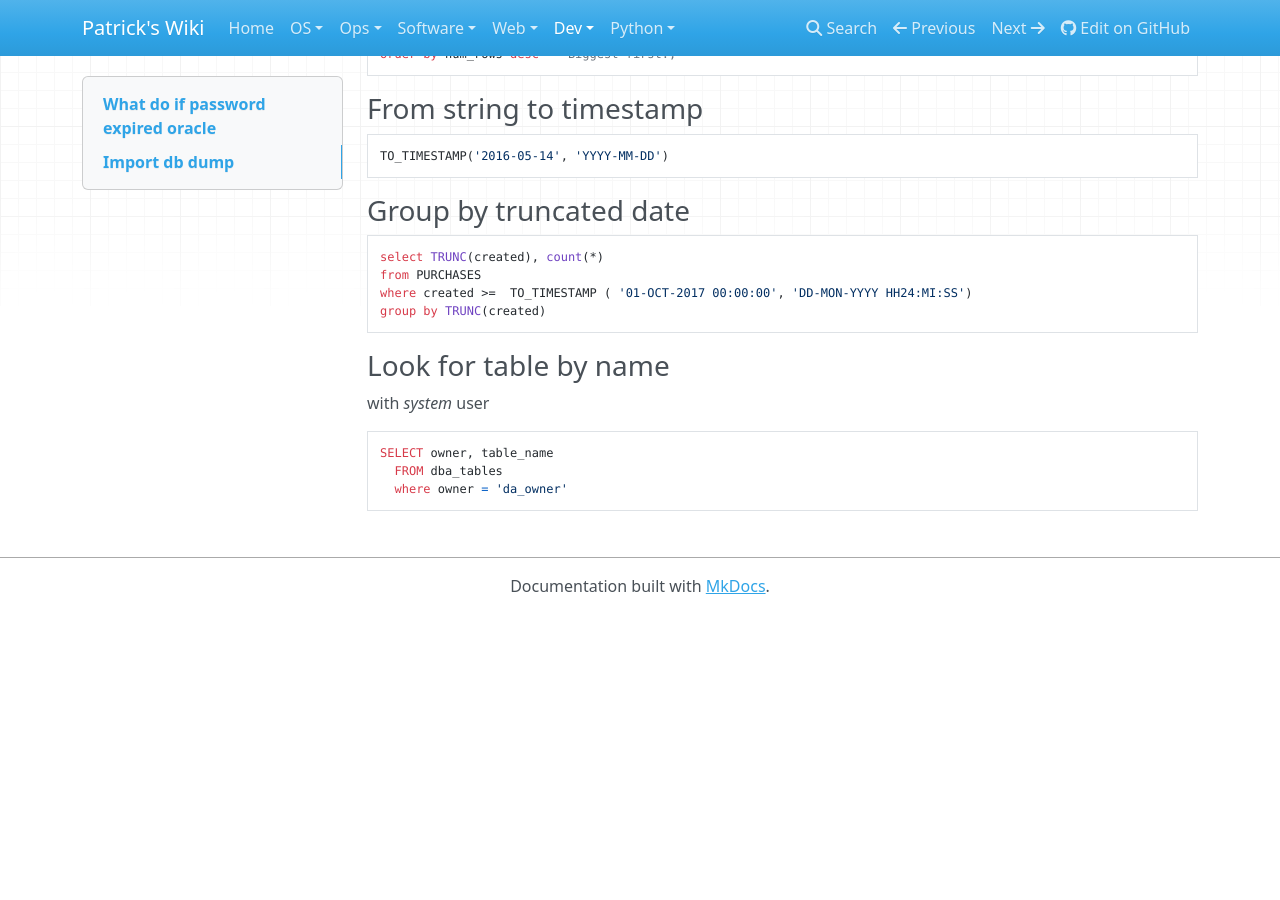
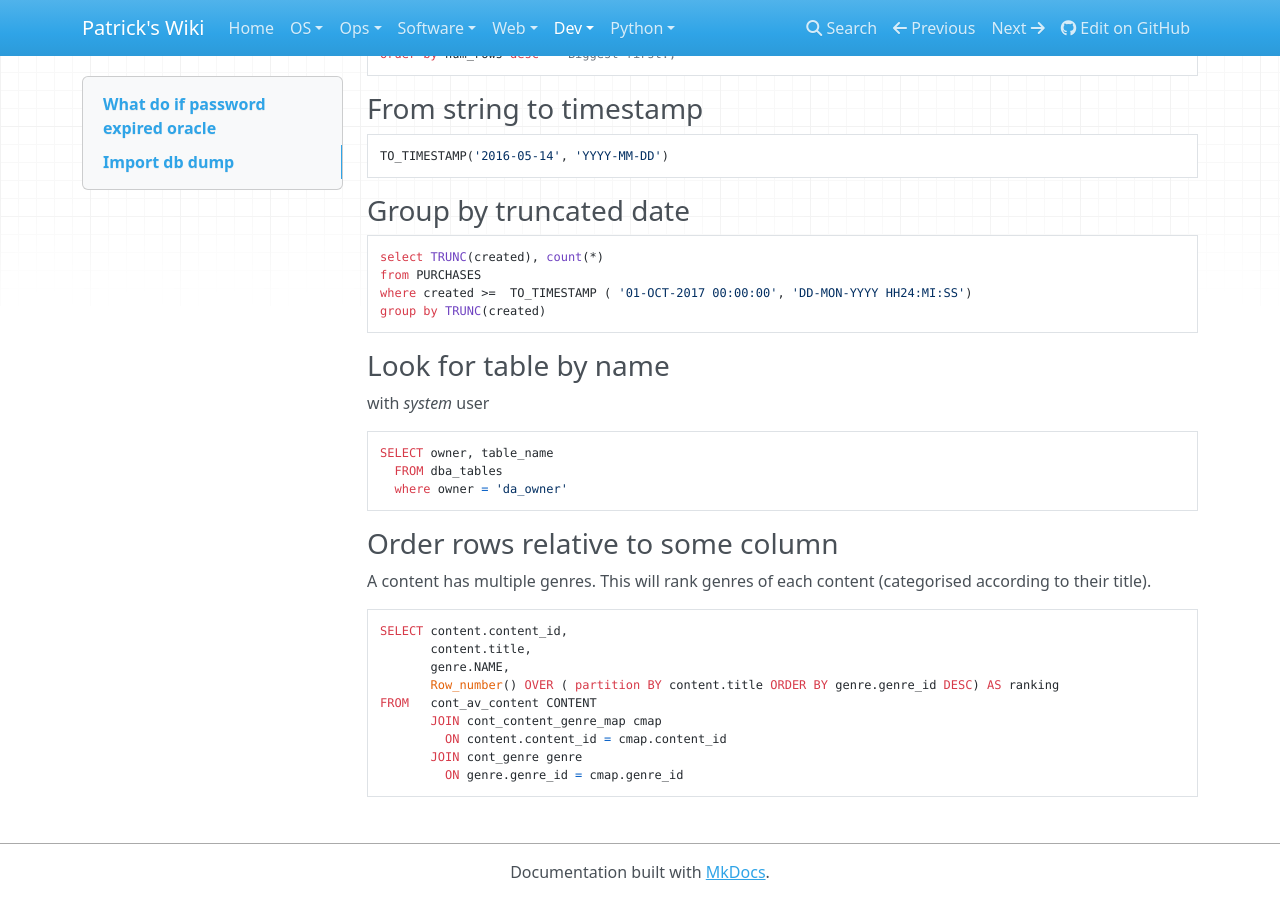
Before and after one commit to patsancu/wiki, an MkDocs documentation site: the page built from docs/dev/DB/Oracle.md, in a window 1280 px wide and 900 px high, scrolled down 2661 px. Built offline with MkDocs 1.6.1, drawn with Linux system fonts in a browser that asks for light colours; nearby versions of some CDN libraries; before the commit the page ends 3275 px from its top, so only the background shows below that.

Commit message:
oracle: rank rows relative to some field

````diff
--- a/docs/dev/DB/Oracle.md
+++ b/docs/dev/DB/Oracle.md
@@ -158,3 +158,17 @@ SELECT owner, table_name
   FROM dba_tables
   where owner = 'da_owner'
 ```
+
+### Order rows relative to some column
+A content has multiple genres. This will rank genres of each content (categorised according to their title).
+```sql
+SELECT content.content_id,
+       content.title,
+       genre.NAME,
+       Row_number() OVER ( partition BY content.title ORDER BY genre.genre_id DESC) AS ranking
+FROM   cont_av_content CONTENT
+       JOIN cont_content_genre_map cmap
+         ON content.content_id = cmap.content_id
+       JOIN cont_genre genre
+         ON genre.genre_id = cmap.genre_id
+```
````
